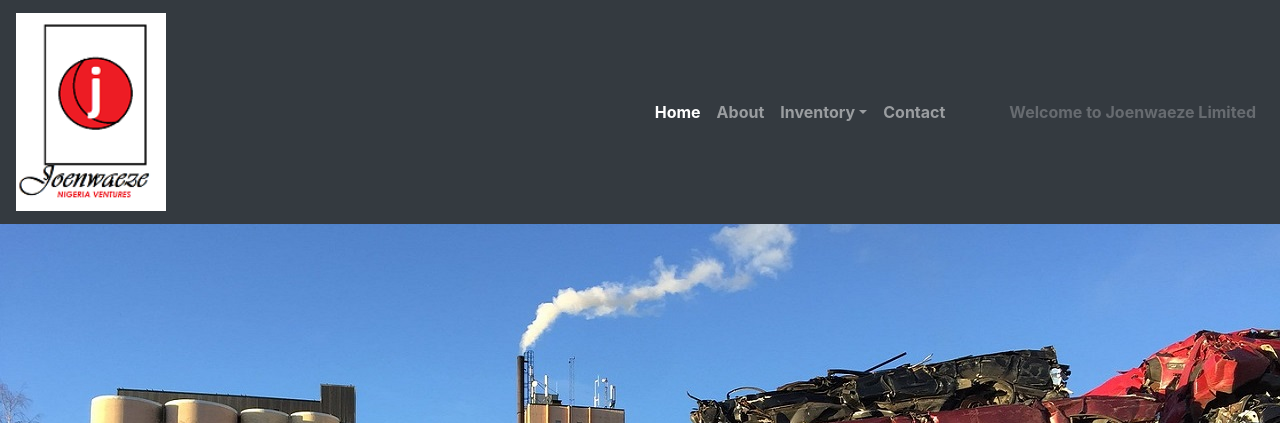
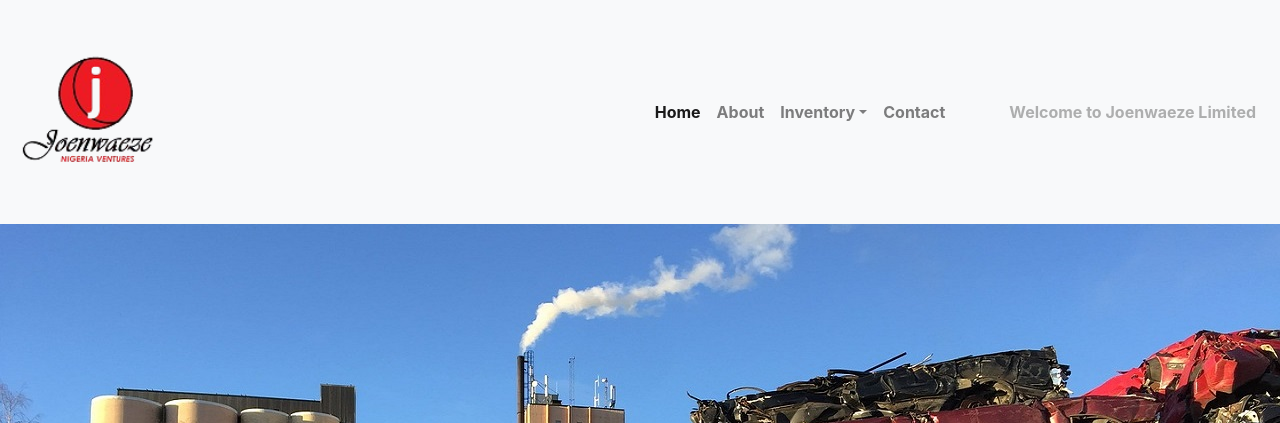
Before and after one commit to Praisejoshua/Joenwaeze-Limited, a Flask app: page / in a window 1280 px wide. Shown: the top 423 px of the page. Run offline with Flask 3, Linux system fonts and the light colour scheme; some libraries are stand-ins or nearby versions.

Commit message:
francis feedback2

```diff
--- a/web/static/css/base.css
+++ b/web/static/css/base.css
@@ -1,13 +1,18 @@
+.navbar-light {
+  background-color: #f8f9fa; /* Light background color */
+}
+
+
 .navbar-brand {
   max-width: 150px;
 }
 
-.navbar-dark .navbar-nav .nav-link {
+.navbar-light .navbar-nav .nav-link {
   color: #fff;
   font-weight: bold;
 }
 
-.navbar-dark .navbar-nav .nav-link:hover {
+.navbar-light .navbar-nav .nav-link:hover {
   color: #c31919;
 }
 
--- a/web/templates/base.html
+++ b/web/templates/base.html
@@ -12,9 +12,9 @@
    </head>
    <body>
       <!-- Navbar -->
-      <nav class="navbar navbar-expand-lg navbar-dark bg-dark">
+      <nav class="navbar navbar-expand-lg navbar-light bg-light">
          <a class="navbar-brand" href="/">
-         <img src="{{ url_for('static', filename='images/logo3.png') }}" alt="logo" class="d-inline-block align-top" style="width: 150px;">
+         <img src="{{ url_for('static', filename='images/bg_logo.png') }}" alt="logo" class="d-inline-block align-top" style="width: 150px;">
          </a>
          <button class="navbar-toggler" type="button" data-toggle="collapse" data-target="#navbarContent" aria-controls="navbarContent" aria-expanded="false" aria-label="Toggle navigation">
          <span class="navbar-toggler-icon"></span>
```
Also changed, not shown: web/static/images/bg_logo.png (added), web/static/images/lg.png (added), web/static/images/logo3.png. Lines whose indentation alone changed are shown as unchanged.
